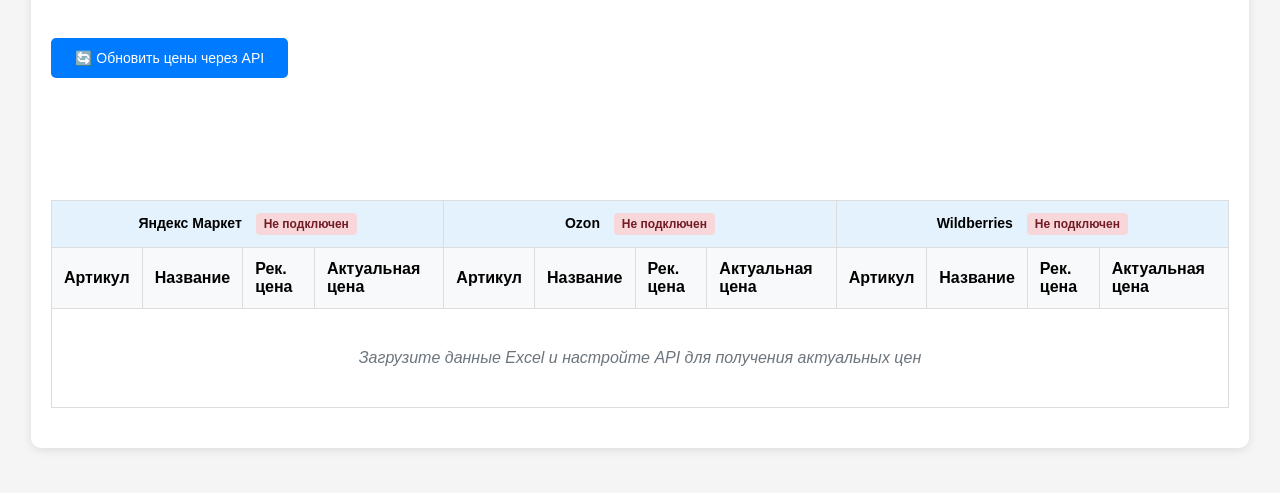
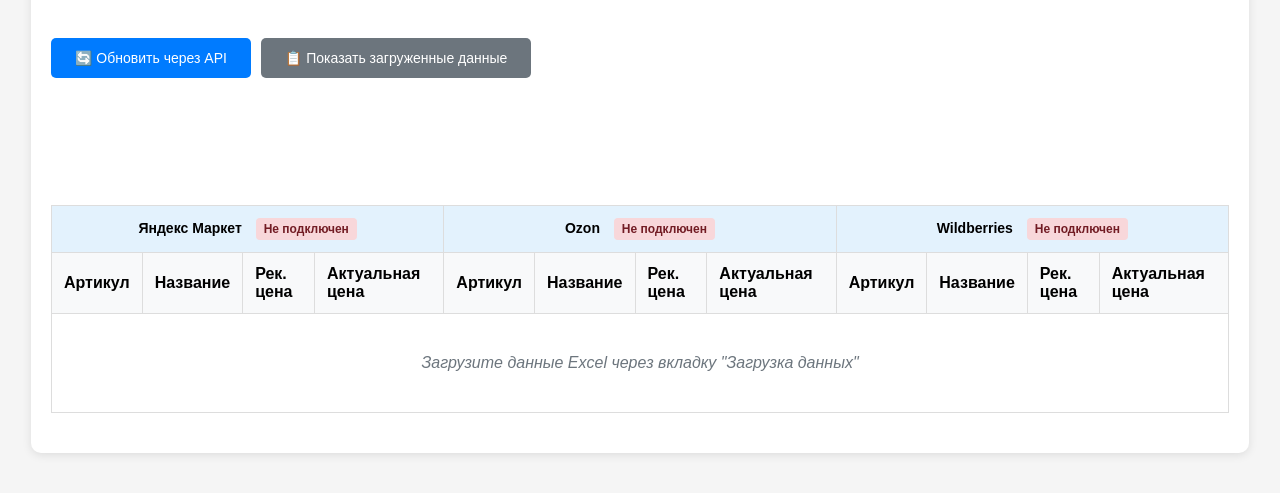
Before and after one commit to evakuatorwhite-cyber/pricemonitor, a plain HTML site: page templates/index.html in a window 1280 px wide. Shown: the part 167-660 px from the top of the page. Drawn offline with Linux system fonts and the light colour scheme; no server answers.

Commit message:
Update index.html

```diff
--- a/templates/index.html
+++ b/templates/index.html
@@ -81,9 +81,16 @@
             border-radius: 5px;
             cursor: pointer;
             font-size: 14px;
+            margin-right: 10px;
         }
         .btn:hover {
             background: #0056b3;
+        }
+        .btn-secondary {
+            background: #6c757d;
+        }
+        .btn-secondary:hover {
+            background: #5a6268;
         }
         .status {
             margin: 15px 0;
@@ -158,6 +165,11 @@
             background: #f8d7da;
             color: #721c24;
         }
+        .controls {
+            display: flex;
+            align-items: center;
+            margin-bottom: 20px;
+        }
     </style>
 </head>
 <body>
@@ -172,7 +184,10 @@
 
         <!-- Главная вкладка -->
         <div id="main" class="tab-content active">
-            <button class="btn" onclick="updatePrices()">🔄 Обновить цены через API</button>
+            <div class="controls">
+                <button class="btn" onclick="updatePrices()">🔄 Обновить через API</button>
+                <button class="btn btn-secondary" onclick="showUploadedData()">📋 Показать загруженные данные</button>
+            </div>
             <div id="api-status" class="status"></div>
             <div id="status" class="status"></div>
 
@@ -201,7 +216,7 @@
                     </thead>
                     <tbody id="table-body">
                         <tr><td colspan="12" style="text-align: center; padding: 40px; color: #6c757d; font-style: italic;">
-                            Загрузите данные Excel и настройте API для получения актуальных цен
+                            Загрузите данные Excel через вкладку "Загрузка данных"
                         </td></tr>
                     </tbody>
                 </table>
@@ -270,7 +285,6 @@
         }
 
         function updateApiStatusIndicators() {
-            // Обновляем статусы подключения API
             const yandexStatus = document.getElementById('yandex-status');
             const ozonStatus = document.getElementById('ozon-status');
             const wbStatus = document.getElementById('wb-status');
@@ -317,11 +331,27 @@
                     status.innerHTML = '<div class="success">✅ Файл успешно загружен!</div>';
                     fileInfo.innerHTML = `📊 Загружено товаров: <strong>${result.data.length}</strong>`;
                     currentData = result.data;
+
+                    // Автоматически показываем загруженные данные
+                    renderTable();
+
+                    // Переключаемся на главную вкладку
+                    setTimeout(() => openTab('main'), 500);
+
                 } else {
                     status.innerHTML = `<div class="error">❌ Ошибка: ${result.error}</div>`;
                 }
             } catch (error) {
                 status.innerHTML = '<div class="error">❌ Ошибка соединения с сервером</div>';
+            }
+        }
+
+        function showUploadedData() {
+            if (currentData && currentData.length > 0) {
+                renderTable();
+                document.getElementById('status').innerHTML = '<div class="success">✅ Отображены загруженные данные</div>';
+            } else {
+                document.getElementById('status').innerHTML = '<div class="error">❌ Нет загруженных данных</div>';
             }
         }
 
@@ -370,7 +400,6 @@
             tbody.innerHTML = currentData.map(product => {
                 let html = '<tr>';
 
-                // Для каждого маркетплейса
                 ['yandex', 'ozon', 'wildberries'].forEach(marketplace => {
                     const mpData = product.marketplaces[marketplace] || {};
                     const price = mpData.actual_price;
@@ -449,10 +478,8 @@
             }
         }
 
-        // Инициализация при загрузке
         document.addEventListener('DOMContentLoaded', function() {
             loadSettings();
-            console.log('Price Monitor with API loaded successfully');
         });
     </script>
 </body>
```
